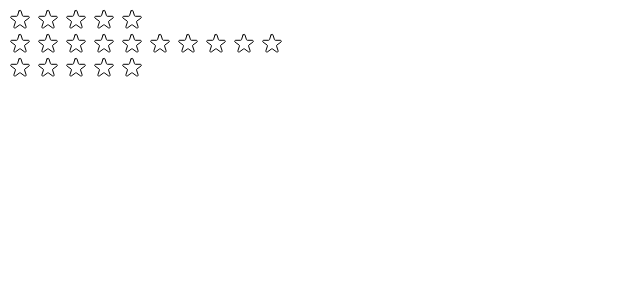
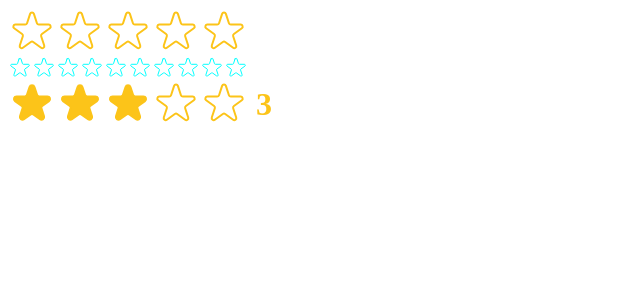
Before and after one commit to Lawaron/react-course-01, a React (Create React App) app in the folder app/: page / in a window 1280 px wide. Shown: the top 300 px of the page, without its empty margins (0-640 px from the left). Built offline with nearby package versions, Linux system fonts and the light colour scheme.

Commit message:
working on starRating

```diff
--- a/app/src/components/StarRating.js
+++ b/app/src/components/StarRating.js
@@ -8,27 +8,37 @@ const containerStyle = {
 
 const starContainerStyle = {
   display: "flex",
-  gap: "0.25rem",
 };
+
+const StarRating = ({
+  maxRating = 5,
+  color = "#fcc419",
+  size = 48,
+  className = "",
+  messages = [],
+  defaultRating = 0,
+}) => {
+  const [rating, setRating] = useState(defaultRating);
+  const [hoverRating, setHoverRating] = useState(0);
 
   const textStyle = {
     lineHeight: 1,
     margin: 0,
+    color,
+    fontSize: `${size / 1.5}px`,
+    fontWeight: "bold",
   };
 
-const starSyle = {
-  width: "1.5rem",
-  height: "1.5rem",
-  display: "inline-block",
-  cursor: "pointer",
+  const getMessage = () => {
+    if (messages.length === maxRating) {
+      return messages[(hoverRating || rating) - 1];
+    }
+
+    return hoverRating || rating || "";
   };
 
-const StarRating = ({ maxRating = 5 }) => {
-  const [rating, setRating] = useState(0);
-  const [hoverRating, setHoverRating] = useState(0);
-
   return (
-    <div style={containerStyle}>
+    <div style={containerStyle} className={className}>
       <div style={starContainerStyle}>
         {Array.from({ length: maxRating }, (_, i) => (
           <Star
@@ -37,15 +47,24 @@ const StarRating = ({ maxRating = 5 }) => {
             onHoverIn={() => setHoverRating(i + 1)}
             onHoverOut={() => setHoverRating(0)}
             isFull={(hoverRating || rating) >= i + 1}
+            color={color}
+            size={size}
           />
         ))}
       </div>
-      <p style={textStyle}>{hoverRating || rating || ""}</p>
+      <p style={textStyle}>{getMessage()}</p>
     </div>
   );
 };
 
-const Star = ({ onRate, isFull, onHoverIn, onHoverOut }) => (
+const Star = ({ onRate, isFull, onHoverIn, onHoverOut, color, size }) => {
+  const starSyle = {
+    width: `${size}px`,
+    height: `${size}px`,
+    display: "inline-block",
+    cursor: "pointer",
+  };
+  return (
     <span
       role="button"
       style={starSyle}
@@ -58,8 +77,8 @@ const Star = ({ onRate, isFull, onHoverIn, onHoverOut }) => (
         <svg
           xmlns="http://www.w3.org/2000/svg"
           viewBox="0 0 20 20"
-        fill="#000"
-        stroke="#000"
+          fill={color}
+          stroke={color}
         >
           <path d="M9.049 2.927c.3-.921 1.603-.921 1.902 0l1.07 3.292a1 1 0 00.95.69h3.462c.969 0 1.371 1.24.588 1.81l-2.8 2.034a1 1 0 00-.364 1.118l1.07 3.292c.3.921-.755 1.688-1.54 1.118l-2.8-2.034a1 1 0 00-1.175 0l-2.8 2.034c-.784.57-1.838-.197-1.539-1.118l1.07-3.292a1 1 0 00-.364-1.118L2.98 8.72c-.783-.57-.38-1.81.588-1.81h3.461a1 1 0 00.951-.69l1.07-3.292z" />
         </svg>
@@ -68,7 +87,7 @@ const Star = ({ onRate, isFull, onHoverIn, onHoverOut }) => (
           xmlns="http://www.w3.org/2000/svg"
           fill="none"
           viewBox="0 0 24 24"
-        stroke="#000"
+          stroke={color}
         >
           <path
             strokeLinecap="round"
@@ -80,5 +99,6 @@ const Star = ({ onRate, isFull, onHoverIn, onHoverOut }) => (
       )}
     </span>
   );
+};
 
 export default StarRating;
--- a/app/src/index.js
+++ b/app/src/index.js
@@ -7,9 +7,12 @@ import StarRating from "./components/StarRating";
 const root = ReactDOM.createRoot(document.getElementById("root"));
 root.render(
   <React.StrictMode>
-    <StarRating maxRating={5} />
-    <StarRating maxRating={10} />
-    <StarRating />
+    <StarRating
+      maxRating={5}
+      messages={["Bad", "Not Too Bad", "Average", "Nice", "Amazing"]}
+    />
+    <StarRating maxRating={10} size={24} color="cyan" />
+    <StarRating defaultRating={3} />
     {/* <App /> */}
   </React.StrictMode>
 );
```
Lines whose indentation alone changed are shown as unchanged.
